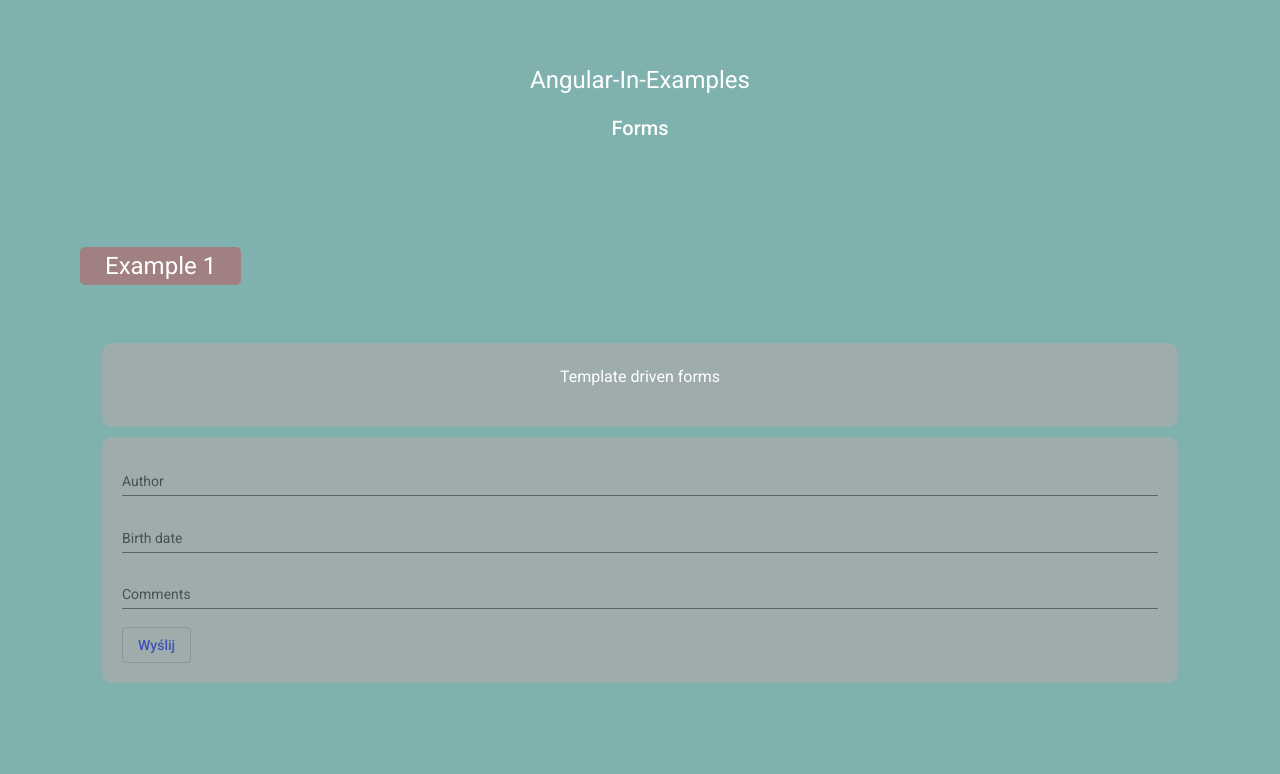
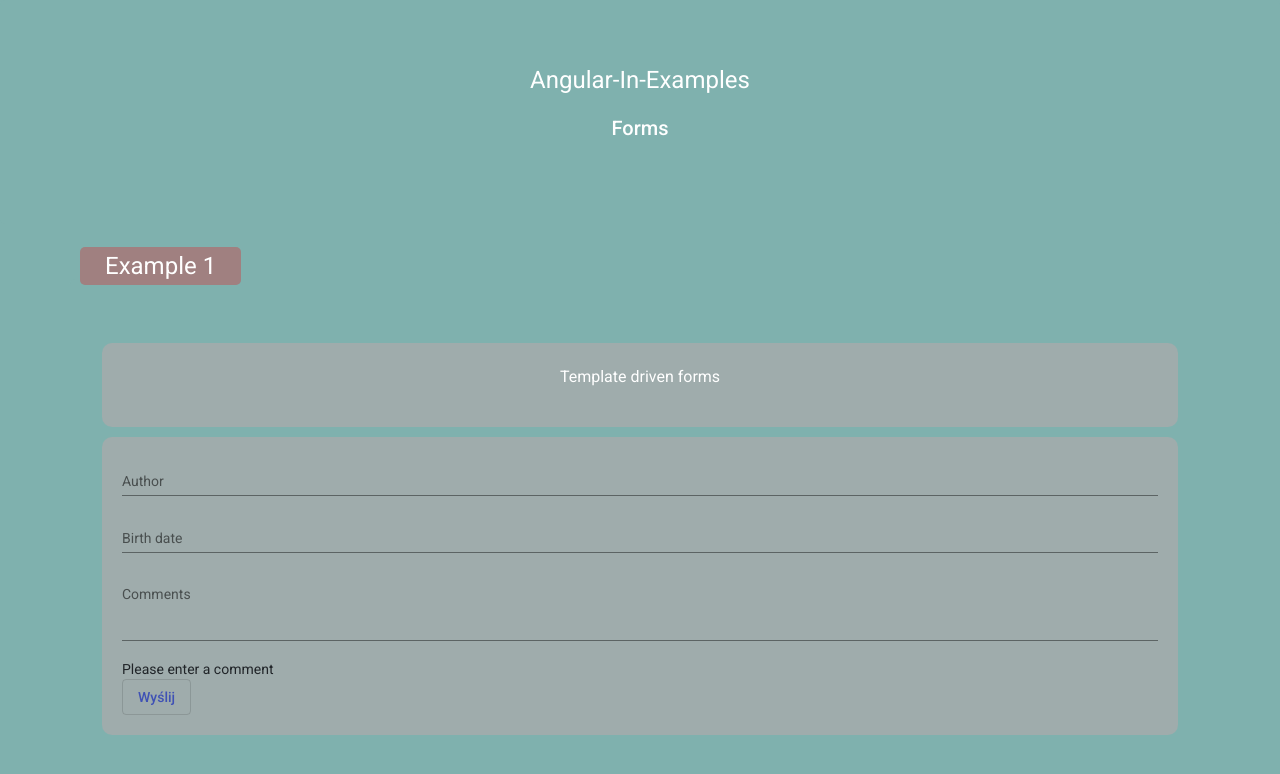
Before and after one commit to RafalM2000/forms, an Angular app: page / in a window 1280 px wide. Shown: the top 774 px of the page. Built offline with nearby package versions, Linux system fonts and the light colour scheme.

Commit message:
form validation

```diff
--- a/src/app/app.module.ts
+++ b/src/app/app.module.ts
@@ -3,6 +3,7 @@ import { NgModule } from '@angular/core';
 import { Routes, RouterModule } from '@angular/router';
 import { MatInputModule } from '@angular/material/input';
 import { MatButtonModule } from '@angular/material/button';
+import {TextFieldModule} from '@angular/cdk/text-field';
 
 import { AppComponent } from './app.component';
 import { OneComponent } from './one/one.component';
@@ -25,6 +26,7 @@ export const appRouter: Routes = [
     BrowserModule,
     MatInputModule,
     MatButtonModule,
+    TextFieldModule,
     RouterModule.forRoot(appRouter),
     BrowserAnimationsModule,
     FormsModule
--- a/src/app/one/one.component.html
+++ b/src/app/one/one.component.html
@@ -7,17 +7,30 @@
     <div ngModelGroup="person">
       <mat-form-field class="full-width">
         <mat-label>Author</mat-label>
-        <input matInput name = "firstName" ngModel>
+        <input type="text" matInput name = "firstName" ngModel>
       </mat-form-field>
       <mat-form-field class="full-width">
         <mat-label>Birth date</mat-label>
-        <input matInput name = "birth" ngModel>
+        <input type="text" matInput name = "birth" ngModel>
       </mat-form-field>
     </div>
     <mat-form-field class="full-width">
       <mat-label>Comments</mat-label>
-      <input matInput name = "comments" ngModel>
+      <textarea
+      (ngModel)= "comments"
+      #comments = "ngModel"
+      type="text"
+      matInput
+      cdkTextareaAutosize
+      cdkAutosizeMinRows="3"
+      name = "comments">
+      </textarea>
     </mat-form-field>
-    <button mat-stroked-button color="primary" type="submit">Wyślij</button>
+    <div *ngIf = "comments.pristine">Please enter a comment</div>
+    <button
+    mat-stroked-button
+    color="primary"
+    type="submit"
+    [disabled] = "form.invalid">Wyślij</button>
   </form>
 </div>
```
